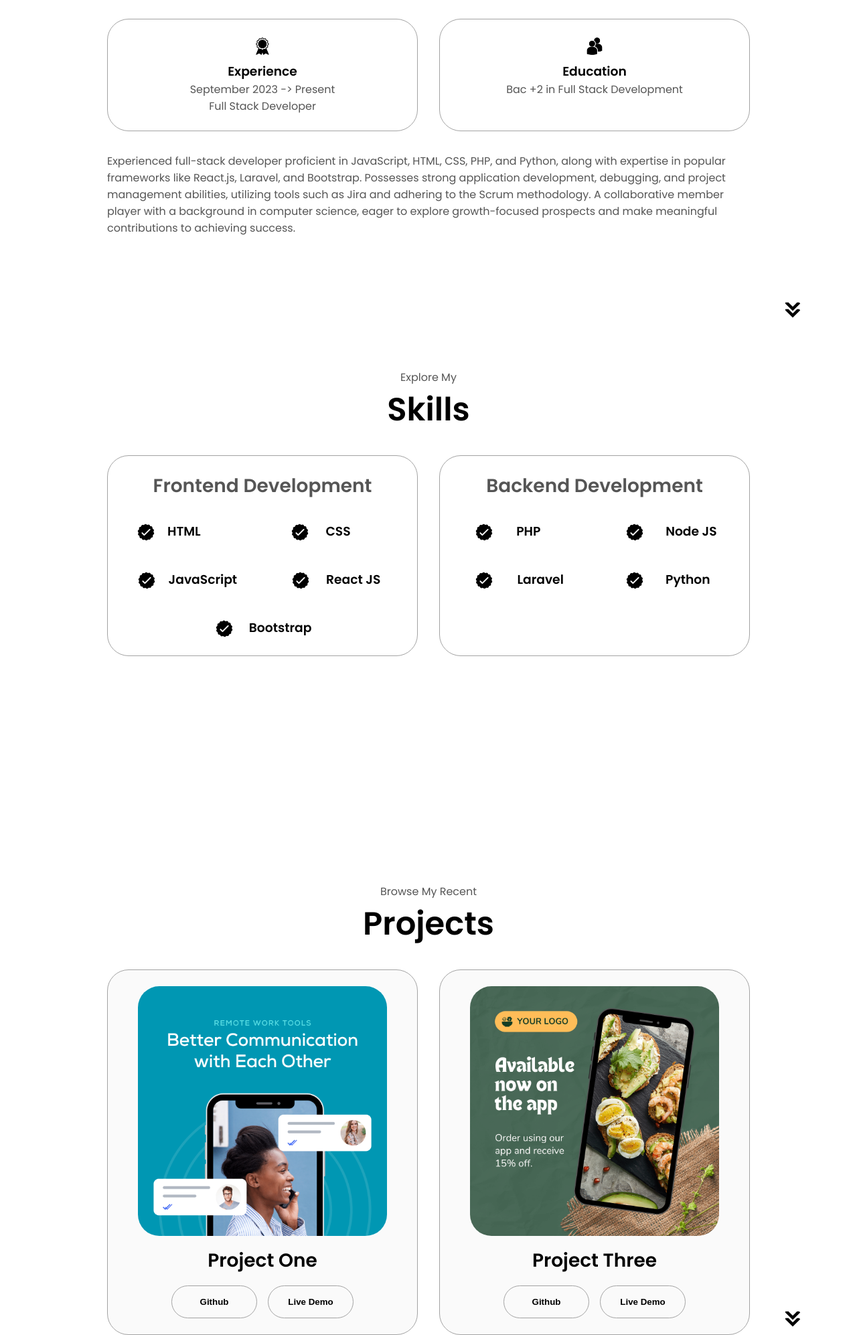
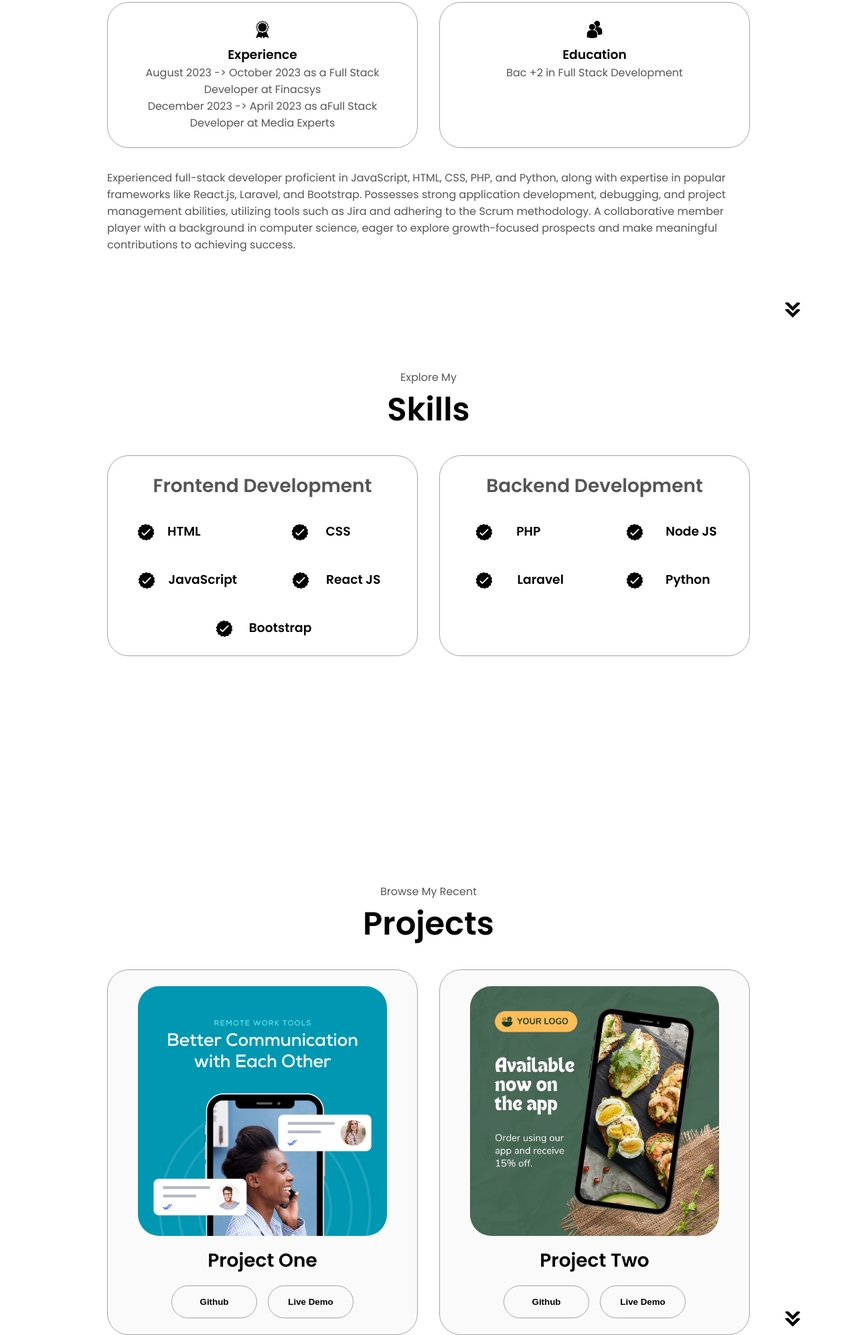
Before and after one commit to zakariaeheddaje/My_Portfolio, a plain HTML site: page index.html in a window 1280 px wide. Shown: the part 1145-3139 px from the top of the page at 67% size. Drawn offline with Linux system fonts and the light colour scheme.

Commit message:
new update

```diff
--- a/index.html
+++ b/index.html
@@ -47,7 +47,7 @@
       <h1 class="title">HEDDAJE Zakariae</h1>
       <p class="section__text__p2">Full Stack Developer</p>
       <div class="btn-container">
-        <button class="btn btn-color-2" onclick="window.open('./assets/Zakariae_HEDDAJE.pdf')">
+        <button class="btn btn-color-2" onclick="window.open('./assets/Zakariae-HEDDAJE-22')">
           Download CV
         </button>
         <button class="btn btn-color-1" onclick="location.href='./#contact'">
@@ -71,7 +71,8 @@
           <div class="details-container">
             <img src="./assets/experience.png" alt="Experience icon" class="icon" />
             <h3>Experience</h3>
-            <p>September 2023 -> Present <br />Full Stack Developer</p>
+            <p>August 2023 -> October 2023 as a Full Stack Developer at Finacsys</p>
+            <p>December 2023 -> April 2023 as aFull Stack Developer at Media Experts</p>
           </div>
           <div class="details-container">
             <img src="./assets/education.png" alt="Education icon" class="icon" />
@@ -190,7 +191,7 @@
           <div class="article-container">
             <img src="./assets/project-3.png" alt="Project 3" class="project-img" />
           </div>
-          <h2 class="experience-sub-title project-title">Project Three</h2>
+          <h2 class="experience-sub-title project-title">Project Two</h2>
           <div class="btn-container">
             <button class="btn btn-color-2 project-btn" onclick="location.href='https://github.com/'">
               Github
```
Also changed, not shown: assets/aleo.png (added), assets/profile-pic-2.png (deleted), style.css (line endings or trailing spaces), 2 other files.
